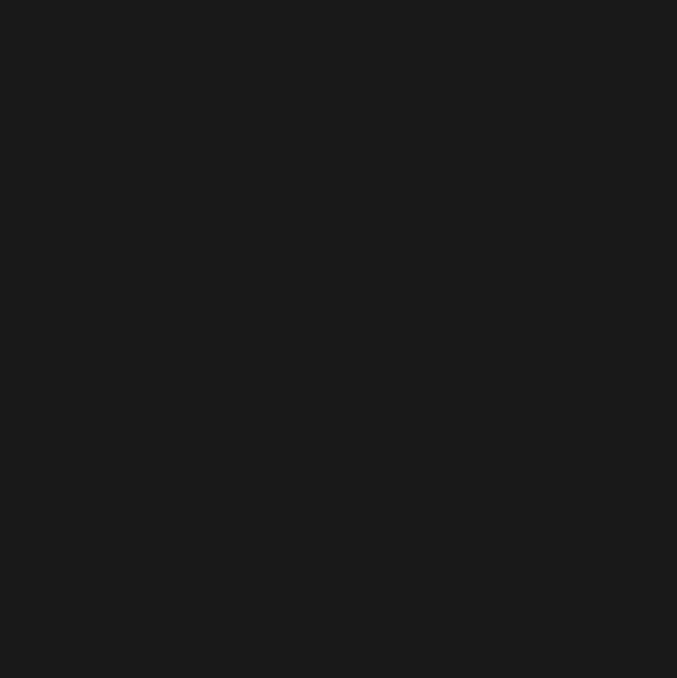
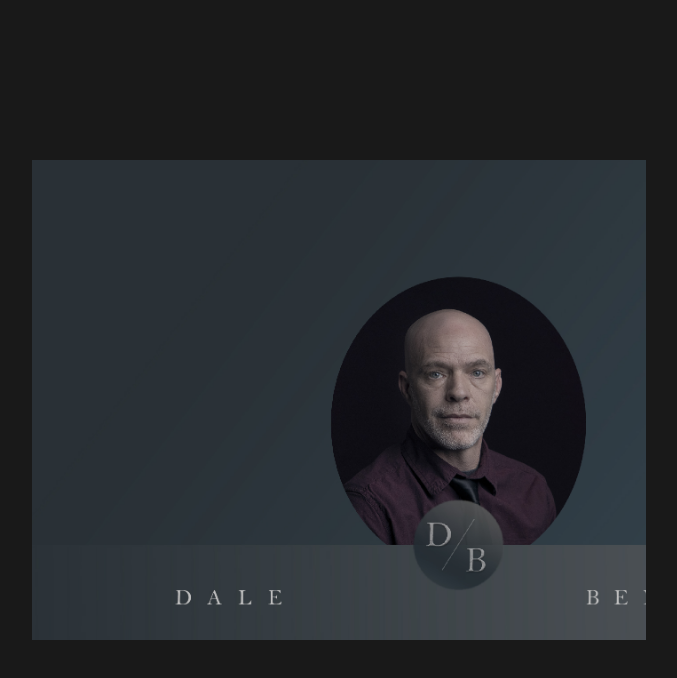
Before and after one commit to Irond76/dale-site, a plain HTML site: page index.html in a window 1280 px wide. Shown: the whole page, without its empty margins (301-978 px from the left). Drawn offline with Linux system fonts and the light colour scheme.

Commit message:
added image to main section

```diff
--- a/index.html
+++ b/index.html
@@ -18,5 +18,9 @@
     <link rel="stylesheet" href="./styles.css" />
     <title>Dale Bendixen || Developer</title>
   </head>
-  <body></body>
+  <body>
+    <main>
+      <div class="hero"></div>
+    </main>
+  </body>
 </html>
--- a/styles.css
+++ b/styles.css
@@ -20,3 +20,23 @@ body {
     letter-spacing: var(--mainLetterSpacing);
     line-height: var(--mainLineHeight);
 }
+
+/* MAIN SECTION STYLES */
+main {
+    width: 80vw;
+    height: 100vh;
+    margin: 0 auto;
+    display: grid;
+    grid-template-columns: 1fr;
+    align-items: center;
+}
+
+
+.hero {
+    background-image: url('./assets/portfolio-header-img.jpg');
+    background-repeat: no-repeat;
+    background-size: cover;
+    width: 60%;
+    height: 60%;
+    margin: 0 auto;
+}
```
